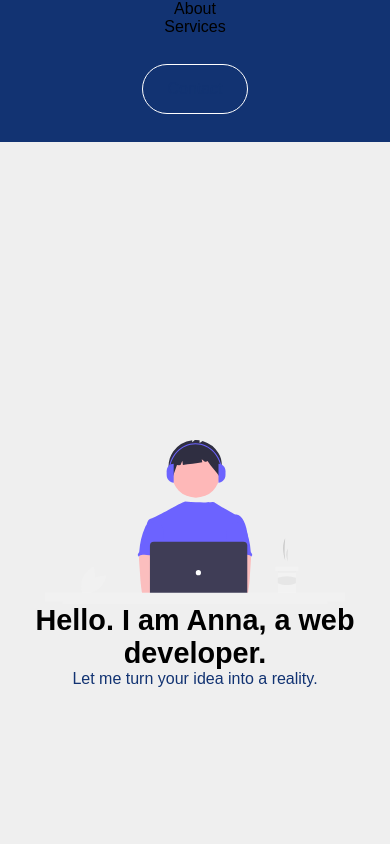
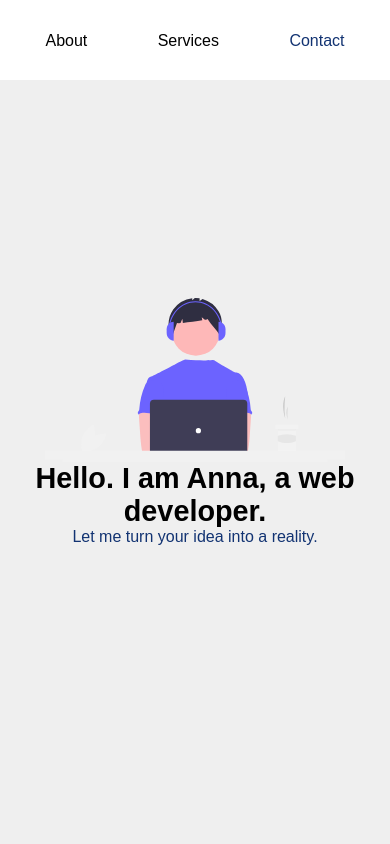
Before and after one commit to awesomeanna/fcc-personal-portfolio, a plain HTML site: page index.html in a window 390 px wide. Shown: the top 844 px of the page. Drawn offline with Linux system fonts and the light colour scheme; a web font is replaced by a local one.

Commit message:
Modifies style.css to change styling of nav bar id

```diff
--- a/style.css
+++ b/style.css
@@ -24,52 +24,42 @@ a {
   background: #efefef;
   color: black;
 }
-.nav {
-  list-style: none;
+#navbar{
   display: flex;
   justify-content: flex-end;
+  position: fixed;
   top: 0;
   left: 0;
-  position: fixed;
   width: 100%;
   z-index: 10;
-  /* background:#010B1F; */
+}
+.nav-list{
+  display: flex;
+  padding-top: 2rem;
+}
+a:hover{
+  text-decoration: underline;
+
+}
+ul{
+  list-style: none;
 }
 
 @media (max-width: 800px) {
   .nav-list {
-    background-color: #123372;
     width: 100%;
+    display: flex;
+    justify-content: center;
     text-align: center;
-  }
-  .nav-list > a {
-    color: black;
+    padding-top: 2rem;
+    height: 5rem;
+    background: #fff;
   }
 }
 
-.nav-link {
-  cursor: pointer;
+.nav-contact {
+  color: #123372;
 }
-
-.nav-contact {
-  border: 1px solid #fff;
-  display: inline-block; /*important*/
-  text-align: center;
-  padding-left: 1.5rem !important;
-  padding-right: 1.5rem !important;
-  padding: 0.75rem 0.75rem;
-  line-height: 1.5;
-  border-radius: 50rem;
-  color: #123372;
-  /* border-color: #123372; */
-  margin: 1.75rem 0.75rem;
-}
-
-.nav-contact:hover {
-  background-color: #123372;
-  color: #fff;
-}
-
 #welcome-section {
   display: flex;
   flex-direction: column;
@@ -88,7 +78,6 @@ a {
   text-align: center;
   padding: 5rem 2rem;
   width: 100%;
-  /* height: 100vh; */
 }
 
 .project-grid {
@@ -130,7 +119,6 @@ a {
   align-items: center;
   flex-direction: column;
   width: 100%;
-  /* height: 50vh; */
   padding: 2rem 2rem;
   background: #010b1f;
   color: white;
```
